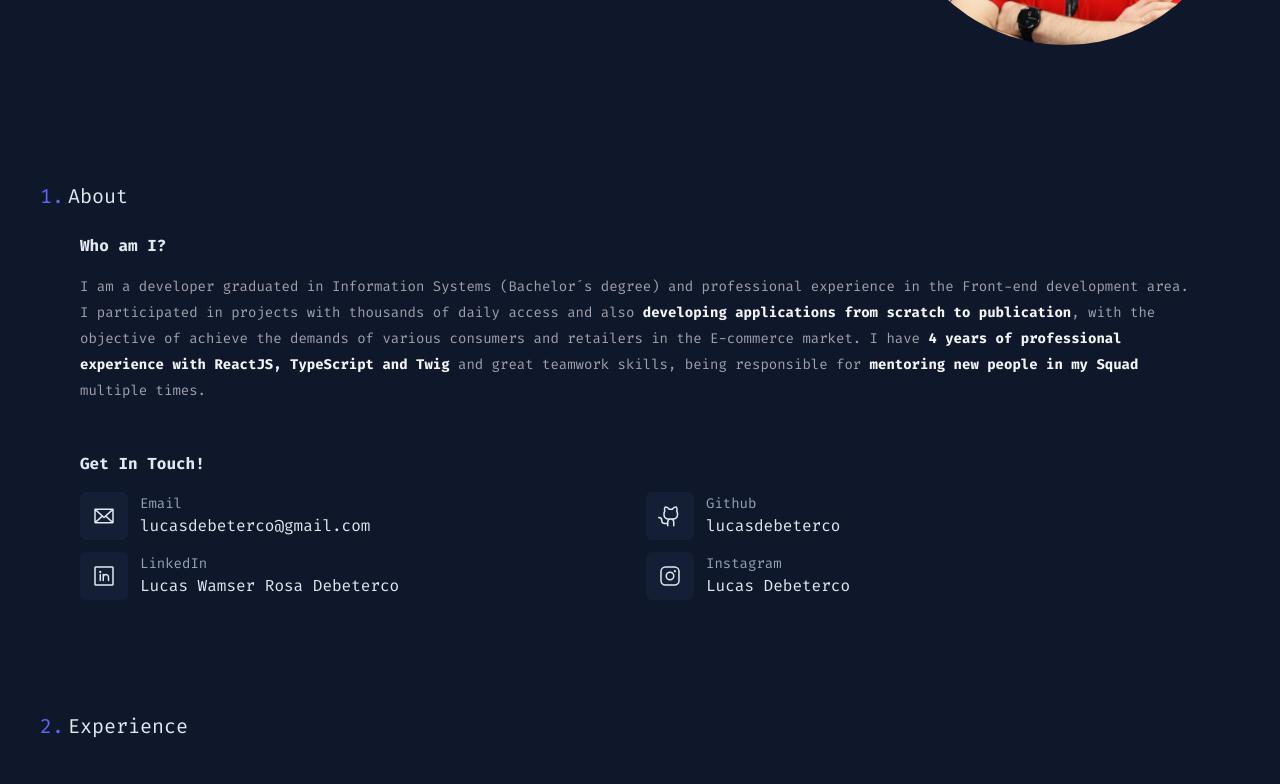
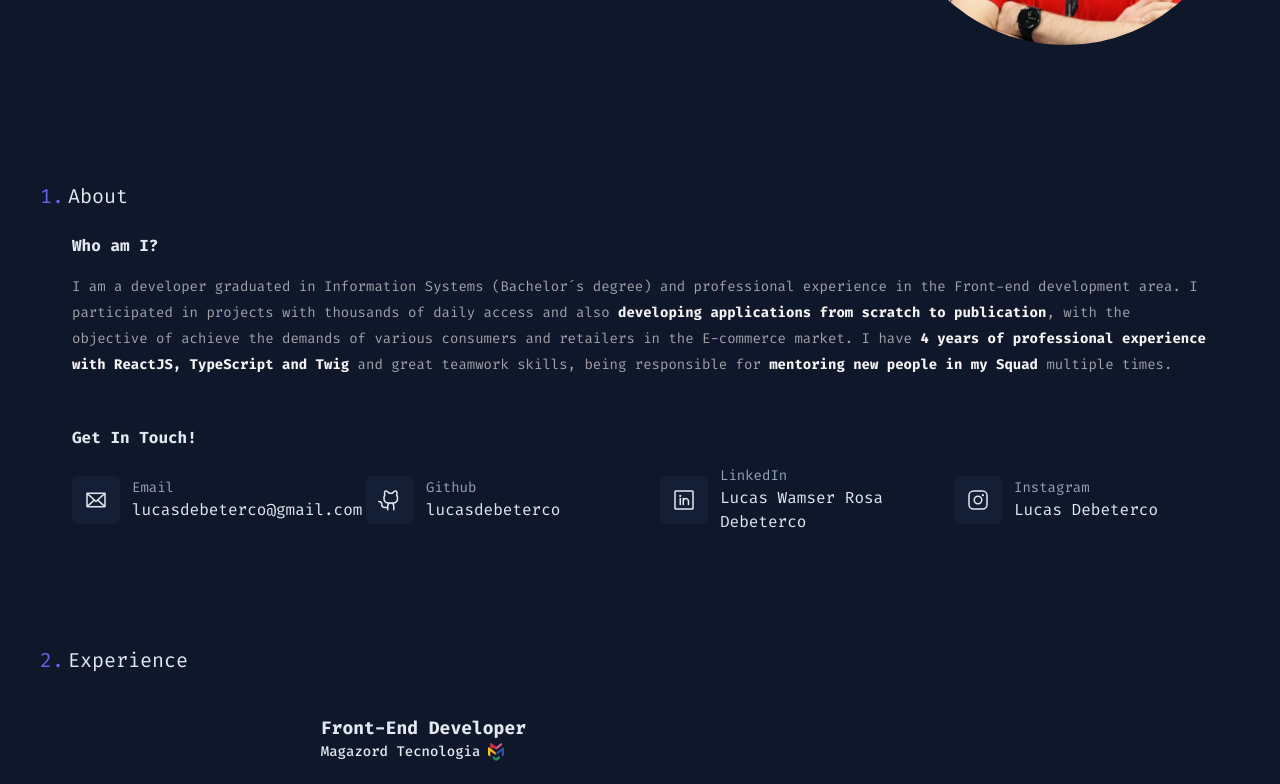
Before and after one commit to lucasdebeterco/lucasdebeterco-dev, a Next.js app: page / in a window 1280 px wide. Shown: the part 442-1226 px from the top of the page. Built offline with nearby package versions, Linux system fonts and the light colour scheme.

Commit message:
about area redesign

```diff
--- a/src/app/components/about.tsx
+++ b/src/app/components/about.tsx
@@ -9,9 +9,7 @@ export function About() {
                 About
             </h2>
 
-            <div className="flex items-center justify-between gap-24 px-10">
-
-
+            <div className="flex items-center justify-between gap-24 px-8">
                 <div id="about-section-content" className="flex flex-col gap-12">
                     <div className="flex flex-col gap-4">
                         <h3 className="font-bold">Who am I?</h3>
@@ -30,71 +28,71 @@ export function About() {
                     </div>
                     <div className="flex flex-col gap-4">
                         <h3 className="font-bold">Get In Touch!</h3>
-                        <div className="grid grid-cols-2 gap-3">
-                            <div className="flex items-center gap-3">
-                                <div className="flex items-center justify-center rounded-md bg-[#141f35] p-3">
+                        <div className="grid grid-cols-4 gap-10">
+                            <Link href="mailto:lucasdebeterco@gmail.com"
+                                className="flex items-center gap-3 [&:hover>.image]:bg-indigo-600 [&:hover_.text]:text-indigo-600">
+                                <div
+                                    className="image flex items-center justify-center rounded-md bg-[#141f35] p-3 transition">
                                     <Envelope size={24}/>
                                 </div>
                                 <div className="flex flex-col">
                                     <span className="text-sm text-slate-400">Email</span>
-                                    <Link href="mailto:lucasdebeterco@gmail.com"
-                                        className="transition hover:text-indigo-600">
+                                    <span className="text transition">
                                         lucasdebeterco@gmail.com
-                                    </Link>
+                                    </span>
                                 </div>
-                            </div>
+                            </Link>
 
-                            <div className="flex items-center gap-3">
-                                <div className="flex items-center justify-center rounded-md bg-[#141f35] p-3">
+                            <Link
+                                target="_blank"
+                                href="https://www.linkedin.com/in/lucas-wamser-rosa-debeterco/"
+                                rel="noreferrer"
+                                className="flex items-center gap-3 [&:hover>.image]:bg-indigo-600 [&:hover_.text]:text-indigo-600"
+                            >
+                                <div className="image flex items-center justify-center rounded-md bg-[#141f35] p-3 transition">
                                     <GithubLogo size={24}/>
                                 </div>
                                 <div className="flex flex-col">
                                     <span className="text-sm text-slate-400">Github</span>
-                                    <Link
-                                        target="_blank"
-                                        href="https://github.com/lucasdebeterco"
-                                        className="transition hover:text-indigo-600"
-                                        rel="noreferrer"
-                                    >
-                                            lucasdebeterco
-                                    </Link>
+                                    <span className="text transition">
+                                        lucasdebeterco
+                                    </span>
                                 </div>
-                            </div>
+                            </Link>
 
-
-                            <div className="flex items-center gap-3">
-                                <div className="flex items-center justify-center rounded-md bg-[#141f35] p-3">
+                            <Link
+                                target="_blank"
+                                href="https://www.linkedin.com/in/lucas-wamser-rosa-debeterco/"
+                                className="flex items-center gap-3 [&:hover>.image]:bg-indigo-600 [&:hover_.text]:text-indigo-600"
+                                rel="noreferrer"
+                            >
+                                <div className="image flex items-center justify-center rounded-md bg-[#141f35] p-3 transition">
                                     <LinkedinLogo size={24}/>
                                 </div>
                                 <div className="flex flex-col">
                                     <span className="text-sm text-slate-400">LinkedIn</span>
-                                    <Link
-                                        target="_blank"
-                                        href="https://www.linkedin.com/in/lucas-wamser-rosa-debeterco/"
-                                        className="transition hover:text-indigo-600"
-                                        rel="noreferrer"
-                                    >
+                                    <span className="text transition">
                                         Lucas Wamser Rosa Debeterco
-                                    </Link>
+                                    </span>
                                 </div>
-                            </div>
+                            </Link>
 
-                            <div className="flex items-center gap-3">
-                                <div className="flex items-center justify-center rounded-md bg-[#141f35] p-3">
+                            <Link
+                                target="_blank"
+                                href="https://instagram.com/lucasdebeterco/"
+                                className="flex items-center gap-3 [&:hover>.image]:bg-indigo-600 [&:hover_.text]:text-indigo-600"
+                                rel="noreferrer"
+                            >
+                                <div className="image flex items-center justify-center rounded-md bg-[#141f35] p-3 transition">
                                     <InstagramLogo size={24}/>
                                 </div>
                                 <div className="flex flex-col">
                                     <span className="text-sm text-slate-400">Instagram</span>
-                                    <Link
-                                        target="_blank"
-                                        href="https://instagram.com/lucasdebeterco/"
-                                        className="transition hover:text-indigo-600"
-                                        rel="noreferrer"
-                                    >
+                                    <span className="text transition">
                                         Lucas Debeterco
-                                    </Link>
+                                    </span>
                                 </div>
-                            </div>
+                            </Link>
                         </div>
                     </div>
                 </div>
```
